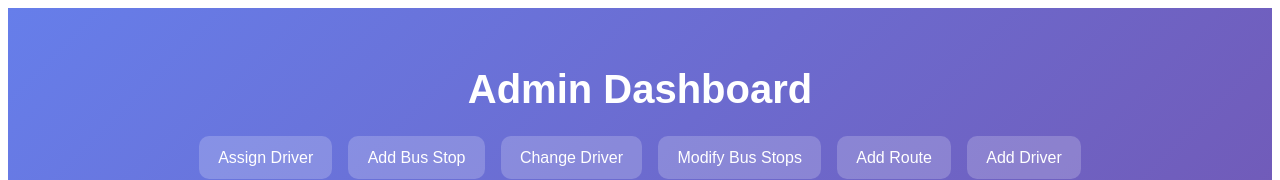
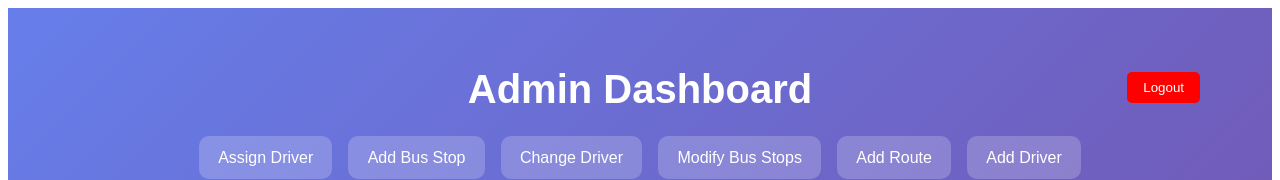
Before and after one commit to gopikrishnan26/transportation_delay_alert_system, a React (Create React App) app in the folder Frontend/: page /admin-dashboard in a window 1280 px wide. Shown: the top 180 px of the page. Built offline with nearby package versions, Linux system fonts and the light colour scheme; no server answers.

Commit message:
Backend is updated

```diff
--- a/Frontend/src/components/AdminDashboard/AdminDashboard.css
+++ b/Frontend/src/components/AdminDashboard/AdminDashboard.css
@@ -62,7 +62,16 @@
   color: #fff;
 }
 
-.dashboard-form input,
+.dashboard-form input{
+  border-radius: 10px;
+  background-color: #fff;
+  color: #000;
+  outline: none;
+  font-size: 1rem;
+  transition: 0.3s;
+  padding: 10px;
+  border: none;
+}
 .dashboard-form select {
   width: 100%;
   padding: 0.8rem;
@@ -126,6 +135,19 @@
   background: #ff4b5c;
 }
 
+.admin-logout-button {
+  margin-top: 2rem;
+  position: absolute;
+  top: 40px;
+  right: 80px;
+  background-color: red;
+  color: #fff;
+  padding: 0.5rem 1rem;
+  border: none;
+  border-radius: 5px;
+  cursor: pointer;
+}
+
 @keyframes fadeIn {
   from {
     opacity: 0;
--- a/Frontend/src/components/AdminDashboard/AdminDashboard.js
+++ b/Frontend/src/components/AdminDashboard/AdminDashboard.js
@@ -1,14 +1,18 @@
 import React, { useState, useEffect } from "react";
+import { useNavigate } from "react-router-dom";
 import "./AdminDashboard.css";
+
+const API_BASE = "http://localhost:5000";
 
 function AdminDashboard() {
   const [activeForm, setActiveForm] = useState(null);
   const [drivers, setDrivers] = useState([]);
   const [routes, setRoutes] = useState([]);
   const [busStops, setBusStops] = useState([]);
+  const navigate = useNavigate();
 
   const [addDriverData, setAddDriverData] = useState({
-    driverName: "",
+    username: "",
     mobileNo: "",
   });
 
@@ -43,12 +47,12 @@ function AdminDashboard() {
   });
 
   useEffect(() => {
-    fetch("https:transportationdelayalertapp-dhhpdnakdsg6cgdh.centralindia-01.azurewebsites.net/drivers")
+    fetch(`${API_BASE}/drivers`)
       .then((res) => res.json())
       .then((data) => setDrivers(data))
       .catch((err) => console.error(err));
 
-    fetch("https:transportationdelayalertapp-dhhpdnakdsg6cgdh.centralindia-01.azurewebsites.net/routes")
+    fetch(`${API_BASE}/routes`)
       .then((res) => res.json())
       .then((data) => setRoutes(data))
       .catch((err) => console.error(err));
@@ -56,7 +60,7 @@ function AdminDashboard() {
 
   useEffect(() => {
     if (modifyBusStopData.routeID) {
-      fetch(`https:transportationdelayalertapp-dhhpdnakdsg6cgdh.centralindia-01.azurewebsites.net/bus-stops/${modifyBusStopData.routeID}`)
+      fetch(`${API_BASE}/bus-stops/${modifyBusStopData.routeID}`)
         .then((res) => res.json())
         .then((data) => setBusStops(data))
         .catch((err) => console.error(err));
@@ -65,7 +69,7 @@ function AdminDashboard() {
 
   const handleAssignDriver = async (e) => {
     e.preventDefault();
-    const res = await fetch("https:transportationdelayalertapp-dhhpdnakdsg6cgdh.centralindia-01.azurewebsites.net/assign-driver", {
+    const res = await fetch(`${API_BASE}/assign-driver`, {
       method: "POST",
       headers: { "Content-Type": "application/json" },
       body: JSON.stringify(assignDriverData),
@@ -76,7 +80,7 @@ function AdminDashboard() {
 
   const handleAddBusStop = async (e) => {
     e.preventDefault();
-    const res = await fetch("https:transportationdelayalertapp-dhhpdnakdsg6cgdh.centralindia-01.azurewebsites.net/add-bus-stop", {
+    const res = await fetch(`${API_BASE}/add-bus-stop`, {
       method: "POST",
       headers: { "Content-Type": "application/json" },
       body: JSON.stringify(addBusStopData),
@@ -87,7 +91,7 @@ function AdminDashboard() {
 
   const handleChangeDriver = async (e) => {
     e.preventDefault();
-    const res = await fetch("https:transportationdelayalertapp-dhhpdnakdsg6cgdh.centralindia-01.azurewebsites.net/change-driver", {
+    const res = await fetch(`${API_BASE}/change-driver`, {
       method: "POST",
       headers: { "Content-Type": "application/json" },
       body: JSON.stringify(changeDriverData),
@@ -97,7 +101,7 @@ function AdminDashboard() {
   };
 
   const handleRemoveBusStop = async (stopID) => {
-    const res = await fetch(`https:transportationdelayalertapp-dhhpdnakdsg6cgdh.centralindia-01.azurewebsites.net/remove-bus-stop/${stopID}`, {
+    const res = await fetch(`${API_BASE}/remove-bus-stop/${stopID}`, {
       method: "DELETE",
     });
     const data = await res.json();
@@ -107,15 +111,45 @@ function AdminDashboard() {
 
   const handleAddDriver = async (e) => {
     e.preventDefault();
-    const res = await fetch("https:transportationdelayalertapp-dhhpdnakdsg6cgdh.centralindia-01.azurewebsites.net/addDriver", {
+    const res = await fetch(`${API_BASE}/addDriver`, {
       method: "POST",
       headers: { "Content-Type": "application/json" },
       body: JSON.stringify(addDriverData),
     });
     const data = await res.json();
     alert(data.message);
+  }
 
-  }
+  const handleLogout = async () => {
+    try {
+      const userId = JSON.parse(localStorage.getItem("userId")); // assuming you stored user info as JSON
+      if (!userId) {
+        console.error("No user found in localStorage");
+        navigate("/");
+        return;
+      }
+
+      // Send logout request to backend
+      const res = await fetch("http://localhost:5000/logout", {
+        method: "POST",
+        headers: { "Content-Type": "application/json" },
+        body: JSON.stringify({ id: userId }),
+      });
+
+      const data = await res.json();
+      console.log("Logout recorded:", data);
+
+      // Clear local storage
+      localStorage.removeItem("userId");
+      localStorage.removeItem("role");
+
+      navigate("/");
+    } catch (err) {
+      console.error("Logout failed:", err);
+      alert("Logout failed. Please try again.");
+    }
+  };
+
 
   return (
     <div className="admin-dashboard">
@@ -129,7 +163,7 @@ function AdminDashboard() {
         <button onClick={() => setActiveForm("addRoute")}>Add Route</button>
         <button onClick={() => setActiveForm("addDriver")}>Add Driver</button>
       </div>
-
+      <button className="admin-logout-button" onClick={handleLogout}>Logout</button>
       <div className="form-container">
         {/* Assign Driver */}
         {activeForm === "assignDriver" && (
@@ -293,14 +327,14 @@ function AdminDashboard() {
           <form
             onSubmit={async (e) => {
               e.preventDefault();
-              const res = await fetch("https:transportationdelayalertapp-dhhpdnakdsg6cgdh.centralindia-01.azurewebsites.net/add-route", {
+              const res = await fetch(`${API_BASE}/add-route`, {
                 method: "POST",
                 headers: { "Content-Type": "application/json" },
                 body: JSON.stringify(newRoute),
               });
               const data = await res.json();
               alert(data.message);
-              fetch("https:transportationdelayalertapp-dhhpdnakdsg6cgdh.centralindia-01.azurewebsites.net/routes")
+              fetch(`${API_BASE}/routes`)
                 .then((res) => res.json())
                 .then((data) => setRoutes(data));
               setNewRoute({ routeName: "", numStops: "" });
@@ -332,13 +366,13 @@ function AdminDashboard() {
 
         {/* Add Driver Form */}
         {activeForm === "addDriver" && (
-          <form onSubmit={handleAddDriver}>
-            <h2>Add Driver</h2>
+          <form className="dashboard-form" onSubmit={handleAddDriver}>
+            <h3>Add Driver</h3>
             <input
               type="text"
               placeholder="Driver Name"
-              value={addDriverData.driverName}
-              onChange={(e) => setAddDriverData({ ...addDriverData, driverName: e.target.value})}
+              value={addDriverData.username}
+              onChange={(e) => setAddDriverData({ ...addDriverData, username: e.target.value})}
               required
             />
             <input
--- a/Frontend/src/components/DriverDashboard/DriverDashboard.js
+++ b/Frontend/src/components/DriverDashboard/DriverDashboard.js
@@ -6,21 +6,14 @@ function DriverDashboard() {
   const [routeName, setRouteName] = useState("");
   const [busStops, setBusStops] = useState([]);
   const [alertMessage, setAlertMessage] = useState("");
-
-  const driverID = localStorage.getItem("userId"); // get driverID from login
-  const driverRole = localStorage.getItem("userRole");
+  const driverID = localStorage.getItem("userId");
+  const role = localStorage.getItem("role");
 
   useEffect(() => {
-    // Redirect to login if not a driver
-    if (!driverID || driverRole !== "driver") {
-      navigate("/login");
-      return;
-    }
-
     // Fetch route + bus stops assigned to this driver
     const fetchRoute = async () => {
       try {
-        const res = await fetch(`https:transportationdelayalertapp-dhhpdnakdsg6cgdh.centralindia-01.azurewebsites.net/driver-route/${driverID}`);
+        const res = await fetch(`http://localhost:5000/driver-route/${driverID}`);
         if (!res.ok) throw new Error("No route assigned");
         const data = await res.json();
         setRouteName(data.routeName);
@@ -32,7 +25,7 @@ function DriverDashboard() {
     };
 
     fetchRoute();
-  }, [driverID, driverRole, navigate]);
+  }, [driverID, role, navigate]);
 
   const calculateDelay = (stopName) => {
     const delayMinutes = Math.floor(Math.random() * 10) + 1; // simulate delay
@@ -47,10 +40,34 @@ function DriverDashboard() {
     setAlertMessage(message);
   };
 
-  const handleLogout = () => {
-    localStorage.removeItem("userId");
-    localStorage.removeItem("userRole");
-    navigate("/");
+  const handleLogout = async () => {
+    try {
+      const userId = JSON.parse(localStorage.getItem("userId")); // assuming you stored user info as JSON
+      if (!userId) {
+        console.error("No user found in localStorage");
+        navigate("/");
+        return;
+      }
+
+      // Send logout request to backend
+      const res = await fetch("http://localhost:5000/logout", {
+        method: "POST",
+        headers: { "Content-Type": "application/json" },
+        body: JSON.stringify({ id: userId }),
+      });
+
+      const data = await res.json();
+      console.log("Logout recorded:", data);
+
+      // Clear local storage
+      localStorage.removeItem("userId");
+      localStorage.removeItem("role");
+
+      navigate("/");
+    } catch (err) {
+      console.error("Logout failed:", err);
+      alert("Logout failed. Please try again.");
+    }
   };
 
   return (
--- a/Frontend/src/components/LoginPage/LoginPage.js
+++ b/Frontend/src/components/LoginPage/LoginPage.js
@@ -32,7 +32,7 @@ function LoginPage() {
       if (res.ok) {
         // ✅ Correct key name — backend returns userID, not id
         localStorage.setItem("userId", data.userID);
-        localStorage.setItem("userRole", data.role);
+        localStorage.setItem("role", data.role);
 
         // ✅ Navigate by role
         if (data.role === "driver") {
```
Also changed, not shown: 2 other files (tests, documents, lock files or other folders).
